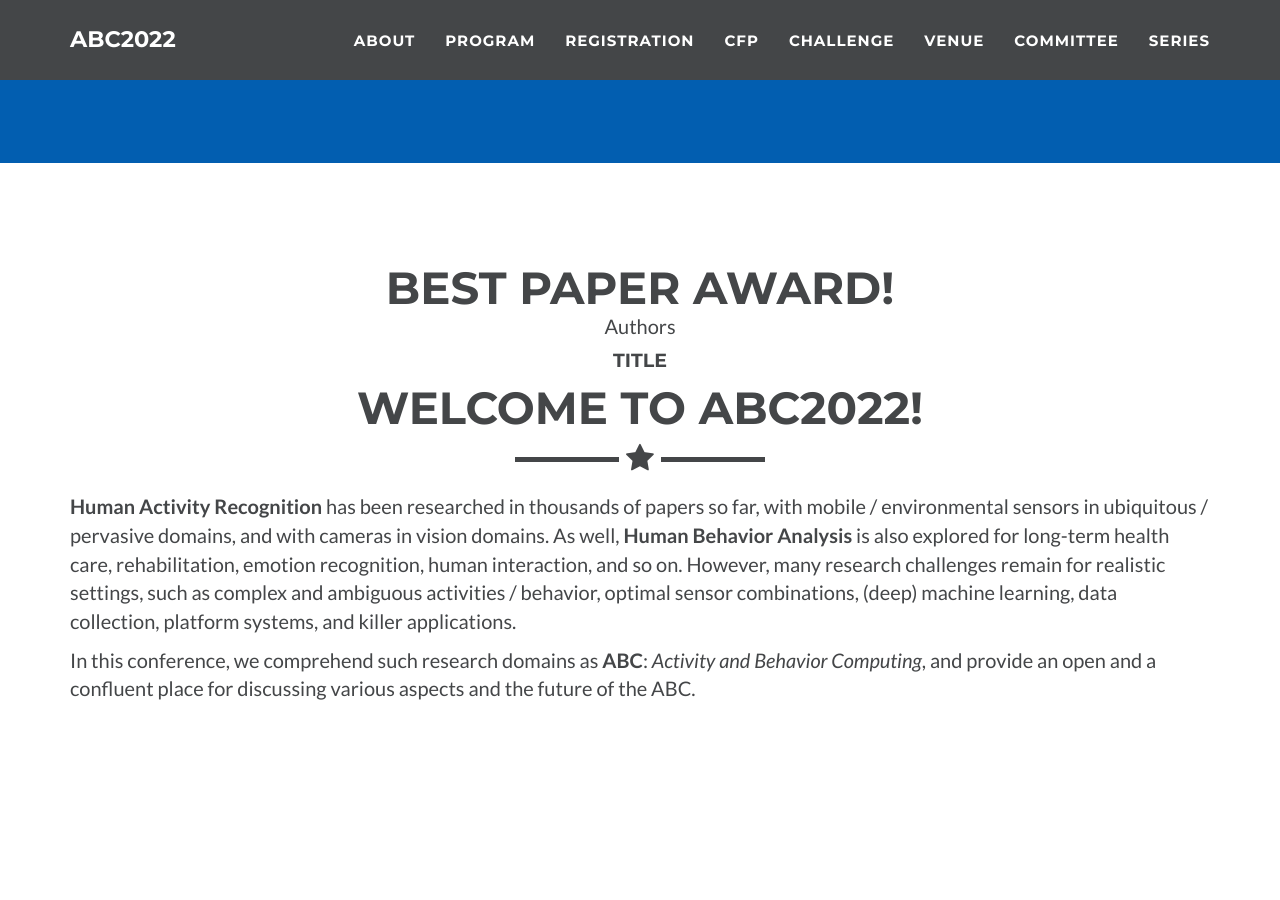
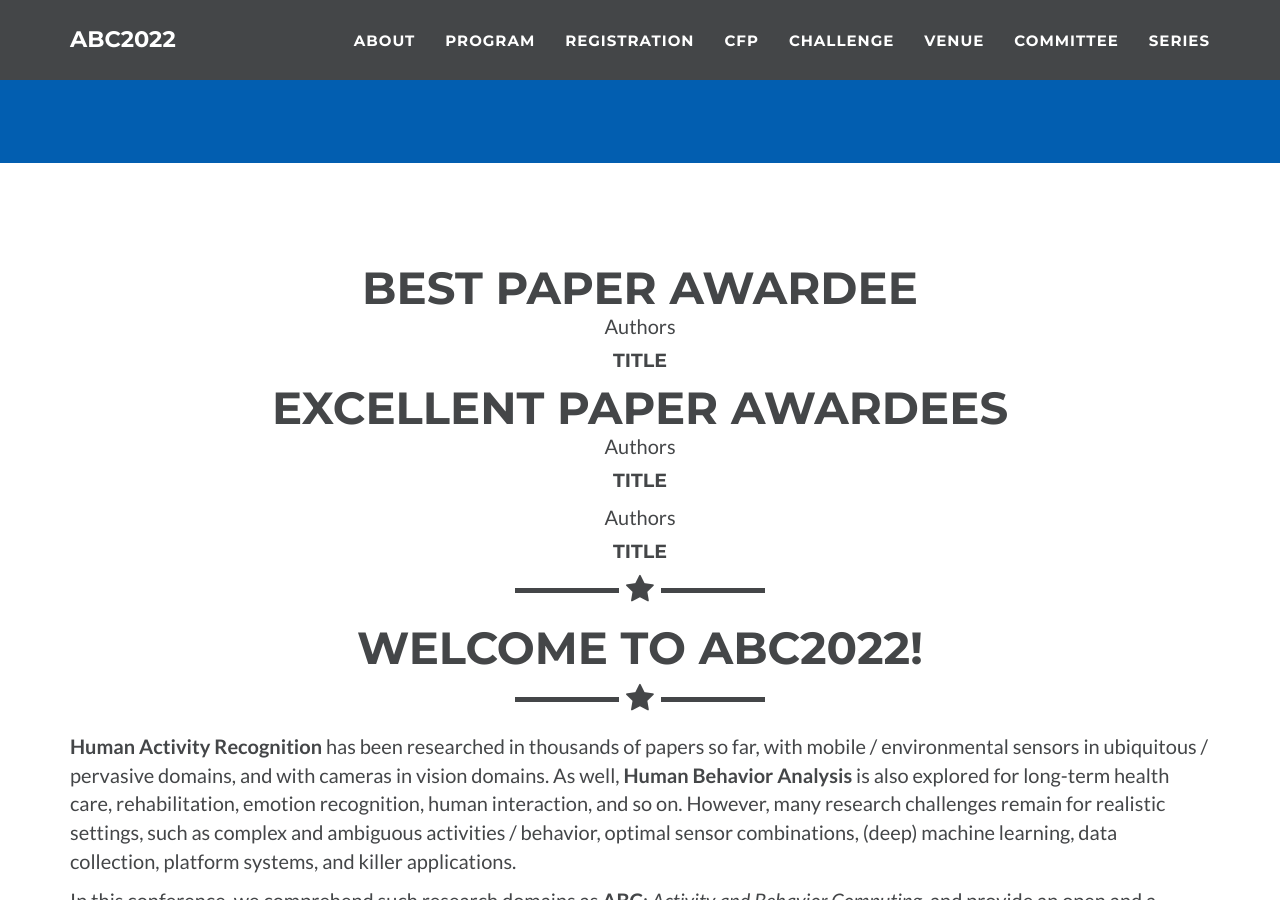
Before and after one commit to abc-research/abc-research.github.io, a Jekyll site: the page built from index.html, in a window 1280 px wide and 900 px high, scrolled down 740 px. Built offline with Jekyll 4.4.1, drawn with Linux system fonts in a browser that asks for light colours.

Commit message:
Update about.html

```diff
--- a/_includes/about.html
+++ b/_includes/about.html
@@ -3,11 +3,26 @@
         <div class="container">
             <div>
                 <div class="col-lg-12 text-center">
-                    <h2>BEST PAPER AWARD!</h2>
+                    <h2>BEST PAPER AWARDEE</h2>
                     <p>Authors</p>
                     <h4>Title</h4>
 
                     <p></p>
+
+                    <h2>EXCELLENT PAPER AWARDEES</h2>
+                    <p>Authors</p>
+                    <h4>Title</h4>
+
+                    <p></p>
+
+                    <p>Authors</p>
+                    <h4>Title</h4>
+
+                    <p></p>
+                    <hr class="star-primary">
+                </div>
+
+                <div class="col-lg-12 text-center">
                     <h2>Welcome to {{site.title}}!</h2>
                     <hr class="star-primary">
                 </div>
```
